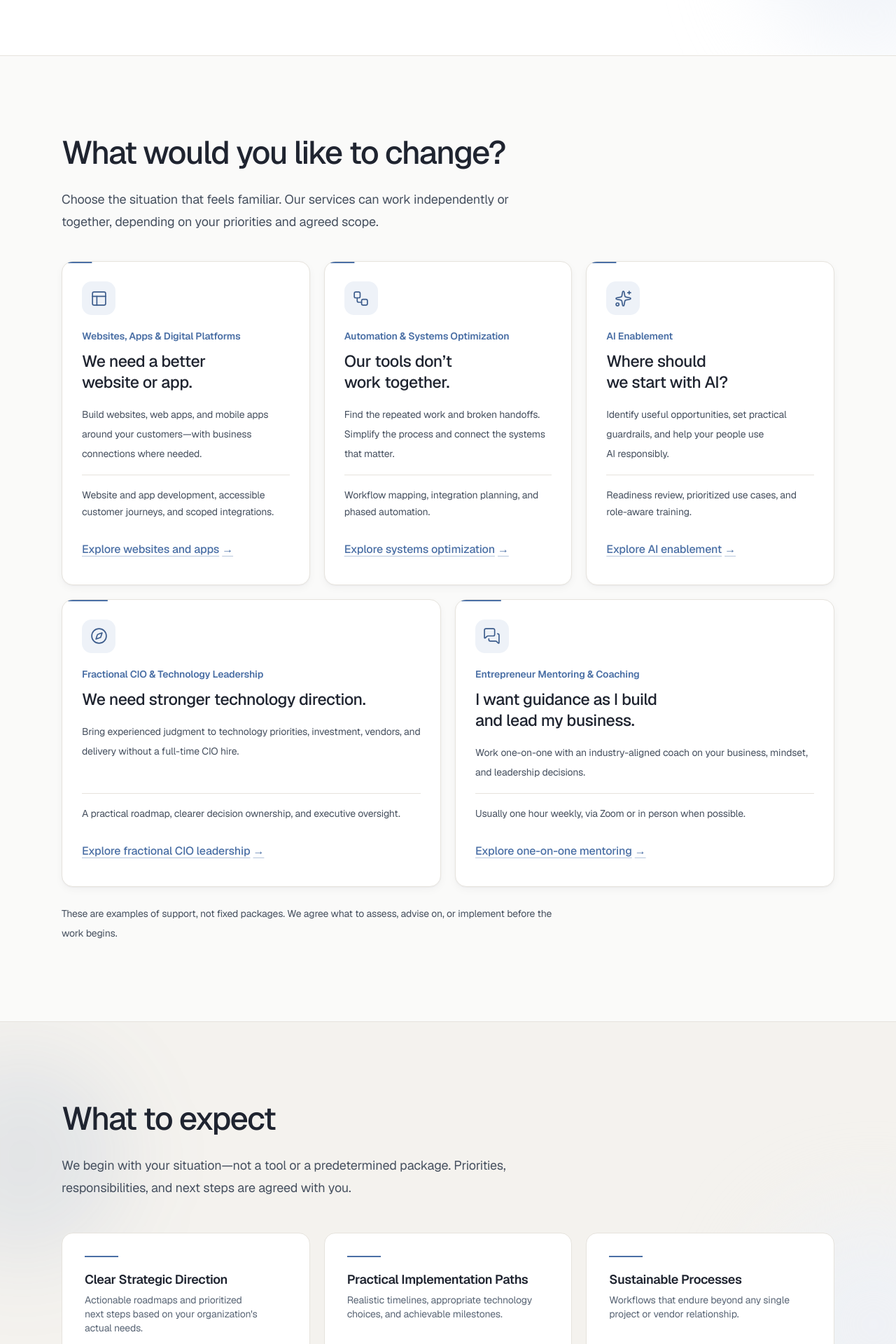
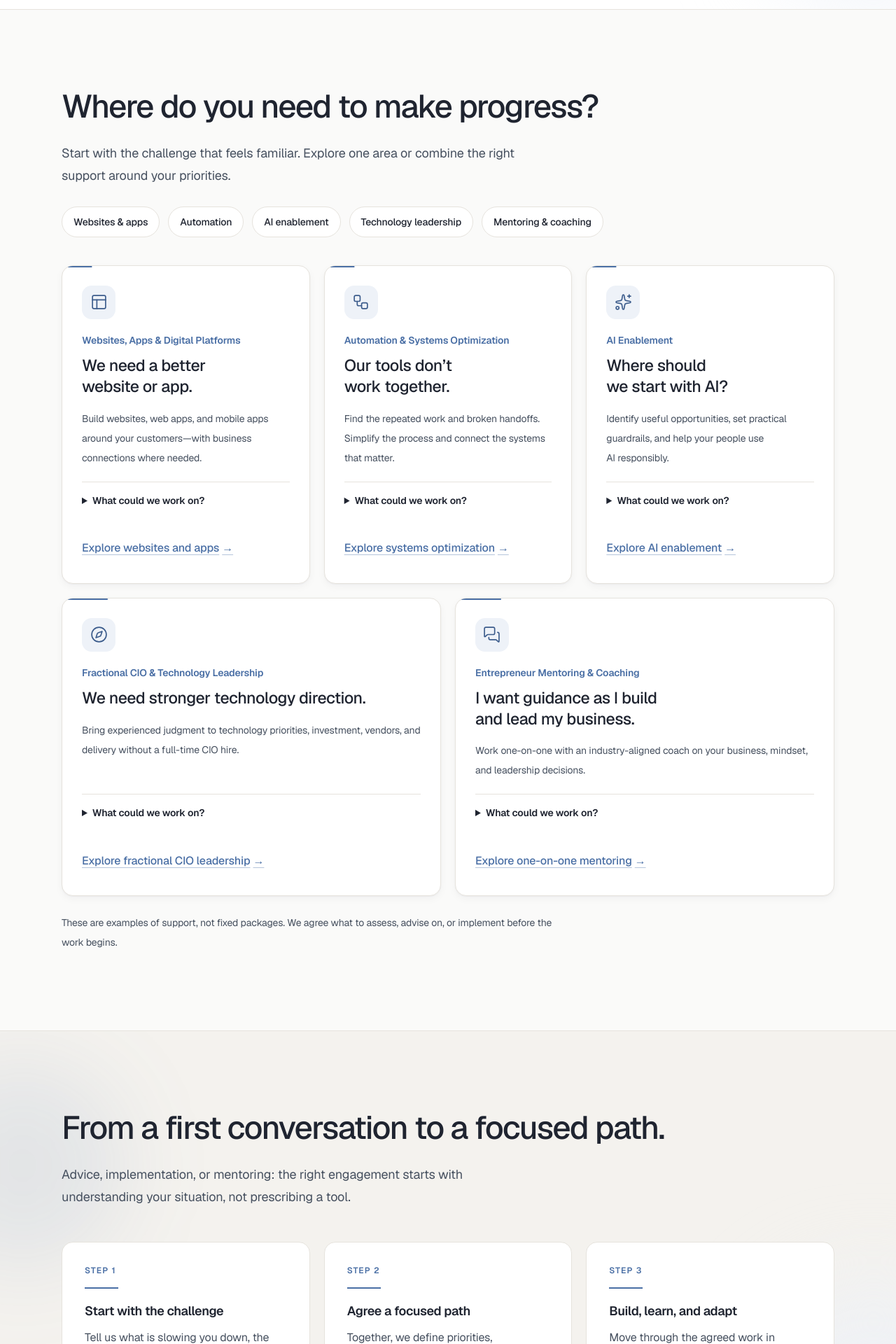
Before and after one commit to 2NspiraOpsTeam/2nspira-website, a Next.js app in the folder 2nspira-website/: page /services in a window 1280 px wide. Shown: the part 800-2720 px from the top of the page at 70% size. Built offline with nearby package versions, Linux system fonts and the light colour scheme; no server answers.

Commit message:
Refresh service pathways and community milestone imagery

```diff
--- a/2nspira-website/src/app/services/page.tsx
+++ b/2nspira-website/src/app/services/page.tsx
@@ -4,13 +4,13 @@ import ServiceConversation from "@/components/ServiceConversation";
 import ServiceQuestions from "@/components/ServiceQuestions";
 import { serviceNeeds } from "@/lib/serviceNeeds";
 import type { Metadata } from "next";
-import Image from "next/image";
 import Link from "next/link";
 import ServiceEffects from "@/components/ServiceEffects";
 import { AccentRule, AmbientField, EyebrowPill } from "@/components/VisualAccents";
 import {
   cardFlat,
-  caption,
+  buttonPrimary,
+  eyebrow,
   h2,
   lead,
   linkInline,
@@ -20,9 +20,9 @@ import {
 } from "@/components/ui";
 
 export const metadata: Metadata = publicPageMetadata({
-  title: "Business Transformation & Operations Consulting",
-  shareTitle: "Make your business work better.",
-  description: "Reduce manual work, improve operations, and support growth with 2Nspira. Find practical help with automation, AI, websites, and technology decisions.",
+  title: "Technology Consulting, AI & Entrepreneur Mentoring",
+  shareTitle: "Move your business forward—with people and technology.",
+  description: "Explore AI enablement, automation, websites and apps, fractional CIO leadership, and entrepreneur mentoring. Find a practical starting point for your business.",
   path: "/services"
 });
 
@@ -92,22 +92,10 @@ const servicesJsonLd = {
   ],
 };
 
-const outcomes = [
-  {
-    title: "Clear Strategic Direction",
-    description:
-      "Actionable roadmaps and prioritized next steps based on your organization's actual needs.",
-  },
-  {
-    title: "Practical Implementation Paths",
-    description:
-      "Realistic timelines, appropriate technology choices, and achievable milestones.",
-  },
-  {
-    title: "Sustainable Processes",
-    description:
-      "Workflows that endure beyond any single project or vendor relationship.",
-  },
+const steps = [
+  { title: "Start with the challenge", description: "Tell us what is slowing you down, the decision ahead, or the opportunity you want to explore. You do not need a technical brief." },
+  { title: "Agree a focused path", description: "Together, we define priorities, scope, responsibilities, and what progress should look like before an engagement begins." },
+  { title: "Build, learn, and adapt", description: "Move through the agreed work in manageable steps, review what is working, and make informed decisions about what comes next." },
 ];
 
 export default function ServicesPage() {
@@ -127,17 +115,17 @@ export default function ServicesPage() {
       >
         <AmbientField />
         <div className="relative mx-auto max-w-3xl px-4 text-center sm:px-6">
-          <p><EyebrowPill>What we do</EyebrowPill></p>
+          <p><EyebrowPill>People. Strategy. Technology.</EyebrowPill></p>
           <h1
             id="hero-heading"
             className="mt-4 text-[length:var(--type-display)] font-medium leading-[1.08] tracking-[-0.04em] text-ink"
           >
-            Practical improvements for the way your business works.
+            A stronger business starts with your next right move.
           </h1>
           <p className={`mx-auto mt-6 max-w-2xl ${lead}`}>
-            Manual work, disconnected systems, unreliable reports, and unclear technology decisions can hold an organization back. We help businesses simplify operations, connect systems, adopt AI responsibly, and build technology foundations that support sustainable growth.
+            Turn technology uncertainty, disconnected operations, and growing pains into a clearer path forward. From responsible AI and connected systems to digital experiences and personal leadership, we help you move from what’s holding you back to what comes next.
           </p>
-          <ServiceConversation centered />
+          <ServiceConversation centered label="Let’s talk about your next step" />
           <a href="#find-the-right-service" className={`mt-4 min-h-11 ${linkInline}`}>Find the right service <span aria-hidden="true"> ↓</span></a>
         </div>
       </section>
@@ -146,13 +134,15 @@ export default function ServicesPage() {
       <section id="find-the-right-service" className={`${section} scroll-mt-24`} aria-labelledby="services-heading">
         <div className="mx-auto max-w-6xl px-4 sm:px-6">
           <div><h2 data-catalog-reveal id="services-heading" className={h2}>
-            What would you like to change?
+            Where do you need to make progress?
           </h2>
           <p className={`mt-4 max-w-2xl ${lead}`}>
-            Choose the situation that feels familiar. Our services can work
-            independently or together, depending on your priorities and agreed scope.
+            Start with the challenge that feels familiar. Explore one area or combine the right support around your priorities.
           </p></div>
 
+          <nav aria-label="Jump to a service" className="mt-7 flex flex-wrap gap-3">
+            {serviceNeeds.map((service, index) => <a key={service.href} href={`#service-${index + 1}`} className="inline-flex min-h-11 items-center rounded-full border border-line bg-surface px-4 py-2 text-sm font-medium text-ink transition-colors hover:border-accent hover:text-accent focus-visible:outline-2 focus-visible:outline-offset-4 focus-visible:outline-accent">{["Websites & apps", "Automation", "AI enablement", "Technology leadership", "Mentoring & coaching"][index]}</a>)}
+          </nav>
           <ClientServiceGrid />
           <p className="mt-6 max-w-3xl text-sm leading-7 text-body">These are examples of support, not fixed packages. We agree what to assess, advise on, or implement before the work begins.</p>
         </div>
@@ -163,57 +153,58 @@ export default function ServicesPage() {
         <AmbientField />
         <div className="relative mx-auto max-w-6xl px-4 sm:px-6">
           <h2 data-catalog-reveal id="outcomes-heading" className={h2}>
-            What to expect
+            From a first conversation to a focused path.
           </h2>
           <p className={`mt-4 max-w-2xl ${lead}`}>
-            We begin with your situation—not a tool or a predetermined package.
-            Priorities, responsibilities, and next steps are agreed with you.
+            Advice, implementation, or mentoring: the right engagement starts with understanding your situation, not prescribing a tool.
           </p>
 
           <div className="mt-12 grid gap-5 md:grid-cols-3" role="list">
-            {outcomes.map((item) => (
+            {steps.map((item, index) => (
               <div key={item.title} data-catalog-card className={`group h-full p-8 hover:bg-surface hover:shadow-soft ${cardFlat}`} role="listitem">
+                <p className={`${eyebrow} mb-4`}>Step {index + 1}</p>
                 <AccentRule className="mb-5 w-8" />
                 <h3 className="text-lg font-semibold text-ink">{item.title}</h3>
-                <p className={`mt-2 ${caption}`}>{item.description}</p>
+                <p className="mt-3 text-base leading-7 text-body">{item.description}</p>
               </div>
             ))}
           </div>
         </div>
       </section>
 
-      {/* Advisory visual — conceptual, not an actual client or engagement */}
-      <div className="mx-auto max-w-5xl px-4 pt-10 sm:px-6">
-      <figure data-catalog-fade className="group relative overflow-hidden rounded-[2rem] border border-line shadow-[0_20px_60px_rgba(35,41,54,0.10)]">
-        <Image
-          src="/images/pages/services-advisory.webp"
-          alt="Conceptual visualization of an advisory conversation between a consultant and a client."
-          width={1344}
-          height={768}
-          className="h-auto w-full transition-transform duration-700 ease-gentle motion-safe:group-hover:scale-[1.015]"
-        />
-      </figure>
-      </div>
-
-      <section className="mx-auto max-w-4xl px-4 py-12 sm:px-6" aria-labelledby="examples-heading">
-        <h2 id="examples-heading" className={h2}>See what the work can look like.</h2>
-        <p className={lead}>Explore published digital experiences and operational initiatives, with their scope and status explained.</p>
-        <Link href="/work" className={`mt-5 min-h-11 ${linkInline}`}>Explore our work <span aria-hidden="true"> →</span></Link>
+      <section className={section} aria-labelledby="explore-heading">
+        <div className="mx-auto max-w-6xl px-4 sm:px-6">
+          <p className={eyebrow}>Explore before we talk</p>
+          <h2 id="explore-heading" className={`mt-4 ${h2}`}>Get a clearer picture of what’s possible.</h2>
+          <div className="mt-10 grid gap-5 md:grid-cols-2">
+            <article className={`flex flex-col p-7 sm:p-9 ${cardFlat}`}>
+              <p className={eyebrow}>See the work</p>
+              <h3 className="mt-4 text-2xl font-medium text-ink">From public websites to connected operations.</h3>
+              <p className="mt-4 flex-1 leading-7 text-body">Explore published digital experiences, including Teams Management and GeVitals. See the needs, delivered capabilities, and project status behind the work.</p>
+              <Link href="/work" className={`mt-6 min-h-11 ${linkInline}`}>Explore our work <span aria-hidden="true"> →</span></Link>
+            </article>
+            <article className={`flex flex-col p-7 sm:p-9 ${cardFlat}`}>
+              <p className={eyebrow}>Find your starting point</p>
+              <h3 className="mt-4 text-2xl font-medium text-ink">Thinking about AI? Start with readiness.</h3>
+              <p className="mt-4 flex-1 leading-7 text-body">Use our free AI Readiness Scorecard to reflect on your organization’s strengths and gaps before deciding where to begin.</p>
+              <Link href="/resources/ai-readiness-scorecard" className={`mt-6 self-start ${buttonPrimary}`}>Take the free scorecard <span aria-hidden="true"> →</span></Link>
+            </article>
+          </div>
+        </div>
       </section>
       <ServiceQuestions items={[
         { question: "Do I need to know which service I need?", answer: "No. Start with your goals, current challenges, and the decisions you need to make. The introductory conversation helps us understand your situation and explore which service may fit." },
         { question: "What happens after the introductory conversation?", answer: "If there is a fit, we agree the priorities, scope, responsibilities, and next steps before an engagement begins. The conversation itself does not commit you to a project or coaching relationship." },
-        { question: "Are implementation and ongoing support included?", answer: "They depend on the engagement. Mentoring is guidance rather than done-for-you delivery. Technical implementation and any ongoing support are separately defined in the agreed scope; no open-ended support commitment is implied." },
+        { question: "Can services work together?", answer: "Yes. For example, a technology roadmap may identify an automation priority or an AI workflow to explore. We agree which advisory, implementation, training, or ongoing support activities are included. Mentoring remains guidance rather than done-for-you delivery." },
       ]} />
       {/* CTA */}
       <section className={section} aria-labelledby="cta-heading">
         <div className="mx-auto max-w-3xl px-4 text-center sm:px-6">
           <h2 data-catalog-reveal id="cta-heading" className={h2}>
-            Not sure which service fits?
+            Let’s make your next step clearer.
           </h2>
           <p className={`mx-auto mt-4 max-w-xl ${lead}`}>
-            You don’t need a technical brief. Tell us what feels stuck, what
-            you want to improve, and what you’ve tried. We’ll explore the fit together.
+            Bring one challenge, an idea you want to test, or a decision you need to make. We’ll explore where the right support could help—and whether we’re a fit.
           </p>
           <ServiceConversation centered />
         </div>
--- a/2nspira-website/src/components/ClientServiceGrid.tsx
+++ b/2nspira-website/src/components/ClientServiceGrid.tsx
@@ -2,6 +2,14 @@ import Link from "next/link";
 import { Sparkles, Workflow, PanelsTopLeft, Compass, MessagesSquare } from "lucide-react";
 import { serviceNeeds } from "@/lib/serviceNeeds";
 import { card, h3, linkInline } from "./ui";
+
+const serviceDetails = [
+  { title: "Built around the customer journey", text: "Business websites, web and mobile apps, secure portals, booking, ecommerce, multilingual content, and scoped integrations. AI-native development supports the build; human product judgment guides the experience." },
+  { title: "Connect the work behind the scenes", text: "Map workflows, identify repetitive tasks and broken handoffs, connect business systems, and improve operational visibility. Start with a focused process before expanding." },
+  { title: "Move beyond scattered AI experiments", text: "Align AI with business priorities, build literacy across roles, define governance and data safeguards, and test useful workflows with human review and measurement." },
+  { title: "Leadership for consequential decisions", text: "Set technology priorities, evaluate investments and vendors, clarify ownership, and guide delivery. An agreed roadmap connects technology decisions with the direction of your business." },
+  { title: "Invest in the person leading the business", text: "Work with experienced, industry-aligned mentors on customer discovery, product development, business models, decision-making, delegation, and accountability. Build the business while growing as a leader." },
+];
 
 const icons = [PanelsTopLeft, Workflow, Sparkles, Compass, MessagesSquare];
 
@@ -9,14 +17,18 @@ export default function ClientServiceGrid() {
   return <div className="mt-10 grid gap-5 md:grid-cols-2 lg:grid-cols-6">
     {serviceNeeds.map((service, index) => {
       const Icon = icons[index];
-      return <article key={service.href} data-catalog-card data-service-card
-        className={`group relative flex flex-col overflow-hidden p-6 sm:p-7 ${card} ${index < 3 ? "lg:col-span-2" : "lg:col-span-3"}`}>
+      return <article key={service.href} id={`service-${index + 1}`} data-catalog-card data-service-card
+        className={`group relative scroll-mt-28 flex flex-col overflow-hidden p-6 sm:p-7 ${card} ${index < 3 ? "lg:col-span-2" : "lg:col-span-3"}`}>
         <span data-service-rule aria-hidden="true" />
         <span data-service-icon><Icon aria-hidden="true" size={25} strokeWidth={1.6} /></span>
         <p className="mb-3 text-sm font-semibold text-accent">{service.name}</p>
         <h3 className={h3}>{service.need}</h3>
         <p className="mt-4 flex-1 text-sm leading-7 text-body">{service.help}</p>
-        <p className="mt-4 border-t border-line pt-4 text-sm leading-6 text-body">{service.example}</p>
+        <details className="mt-5 border-t border-line pt-2">
+          <summary className="cursor-pointer rounded py-3 text-sm font-semibold text-ink focus-visible:outline-2 focus-visible:outline-offset-2 focus-visible:outline-accent">What could we work on?</summary>
+          <p className="mt-1 text-sm font-semibold text-ink">{serviceDetails[index].title}</p>
+          <p className="mt-2 pb-3 text-sm leading-7 text-body">{serviceDetails[index].text}</p>
+        </details>
         <Link href={service.href} className={`mt-5 min-h-11 ${linkInline}`}>{service.link}<span data-service-arrow aria-hidden="true"> →</span></Link>
       </article>;
     })}
--- a/2nspira-website/src/content/company-history.ts
+++ b/2nspira-website/src/content/company-history.ts
@@ -26,7 +26,7 @@ export const companyMilestones = [
     title: "Helping Communities Reinvent Themselves",
     subtitle: "Supporting over 20 local community organizations following COVID-19.",
     paragraphs: ["Following the pandemic, we partnered with more than 20 local community organizations to help them adapt to a changing operating environment. Through digital modernization, workflow improvements, and technology guidance, we supported their efforts to rebuild services, strengthen community engagement, and establish more resilient operations. Working across organizations with different missions and resource constraints sharpened our ability to deliver practical solutions that addressed real operational needs."],
-    image: "history-community", alt: "Bookshelves in an empty community library",
+    image: "history-community-organizations", alt: "Community volunteers distributing supplies at a local aid event",
   },
   {
     year: "2024",
```
Also changed, not shown: 2nspira-website/public/images/homepage/history-community-organizations.jpg (added), 1 other file (tests, documents, lock files or other folders).
